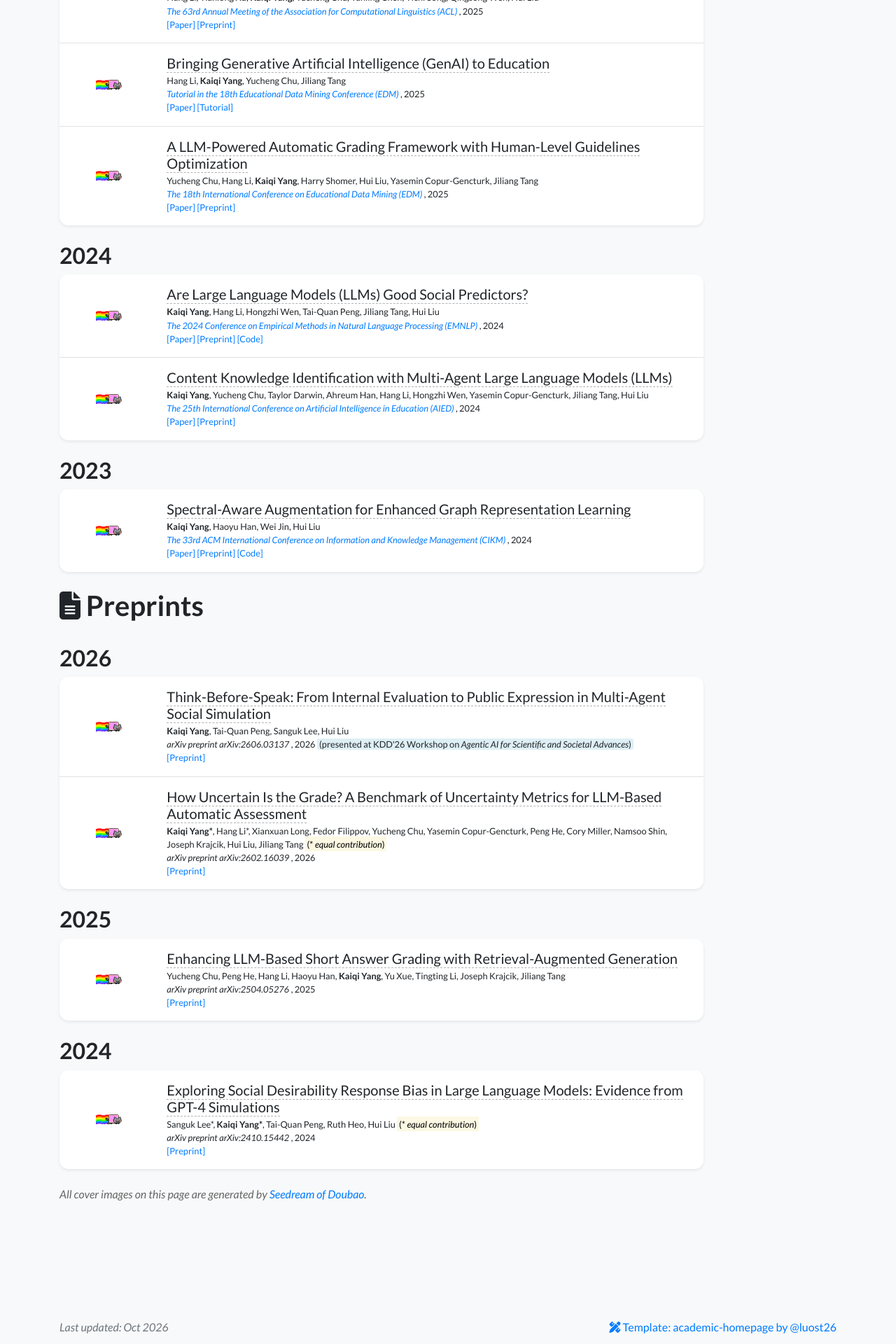
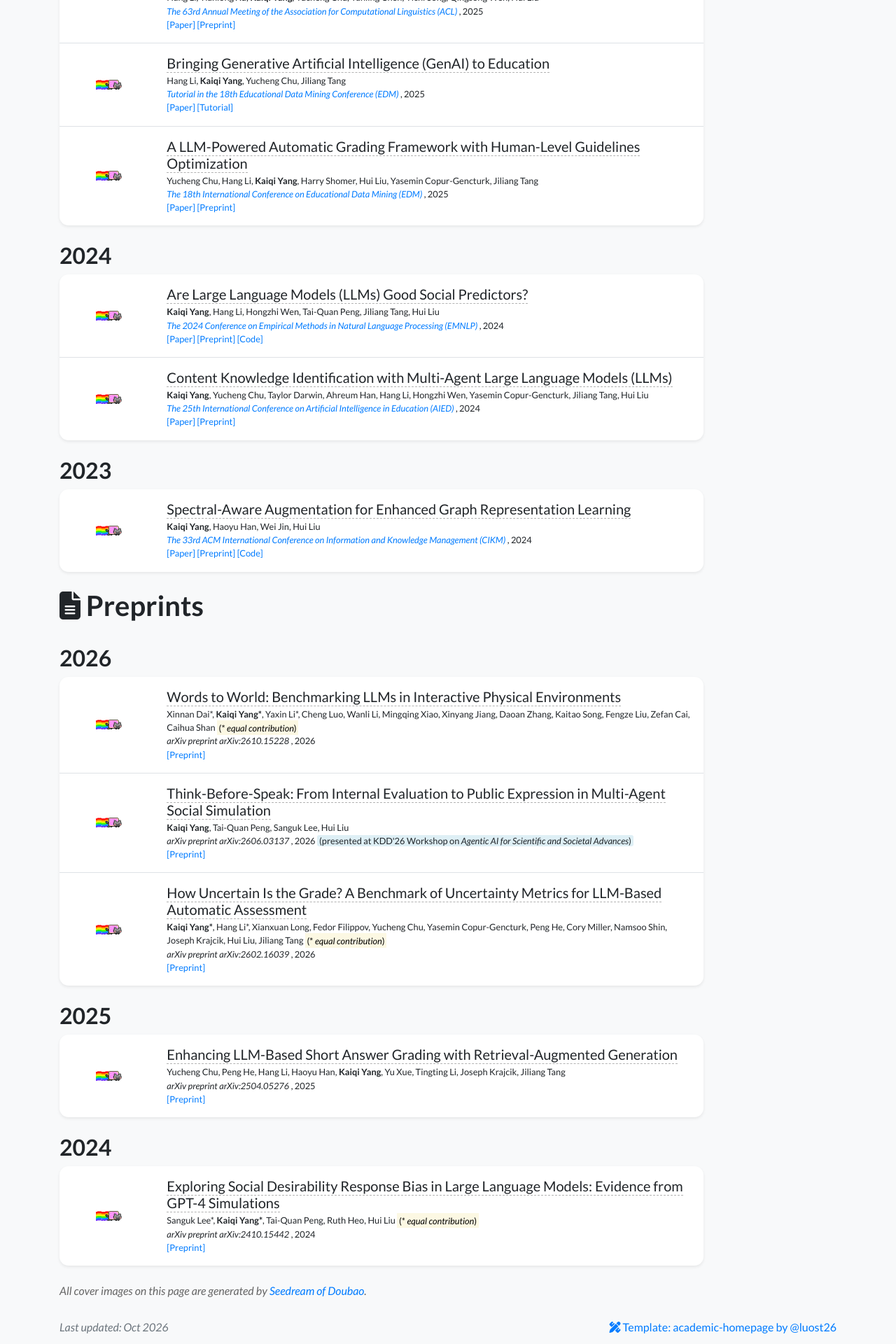
Before and after one commit to KorbinY/korbiny.github.io, a Jekyll site: the page built from publications.html, in a window 1280 px wide. Shown: the part 1671-3591 px from the top of the page at 70% size. Built offline with Jekyll 4.4.1, drawn with Linux system fonts in a browser that asks for light colours; nearby versions of some CDN libraries; a style sheet for code colours, icons or effects is not loaded.

Commit message:
Add Words to World publication

```diff
--- a/_data/authors.yml
+++ b/_data/authors.yml
@@ -118,3 +118,36 @@
 
 "Zitao Liu":
   url: https://scholar.google.com/citations?user=rRTzNm0AAAAJ
+
+"Xinnan Dai":
+  url: https://scholar.google.com/citations?user=LGKDd2AAAAAJ
+
+"Yaxin Li":
+  url: https://scholar.google.com/citations?user=SdD-Hh4AAAAJ
+
+"Cheng Luo":
+  url: https://scholar.google.com/citations?user=jmCDQGoAAAAJ
+
+"Wanli Li":
+  url: https://scholar.google.com/citations?user=L-PzJfQAAAAJ
+
+"Mingqing Xiao":
+  url: https://scholar.google.com/citations?user=Hvj-WrwAAAAJ
+
+"Xinyang Jiang":
+  url: https://scholar.google.com/citations?user=JiTfWVMAAAAJ
+
+"Daoan Zhang":
+  url: https://scholar.google.com/citations?user=yeLdvGoAAAAJ
+
+"Kaitao Song":
+  url: https://scholar.google.com/citations?user=LLk9dR8AAAAJ
+
+"Fengze Liu":
+  url: https://scholar.google.com/citations?user=T3EjsaAAAAAJ
+
+"Zefan Cai":
+  url: https://scholar.google.com/citations?user=eyIrttAAAAAJ
+
+"Caihua Shan":
+  url: https://scholar.google.com/citations?user=-knurggAAAAJ
```
Also changed, not shown: _publications/word_to_world.md (added, +25 -0 lines), assets/images/covers/word_to_world.jpg (added).
